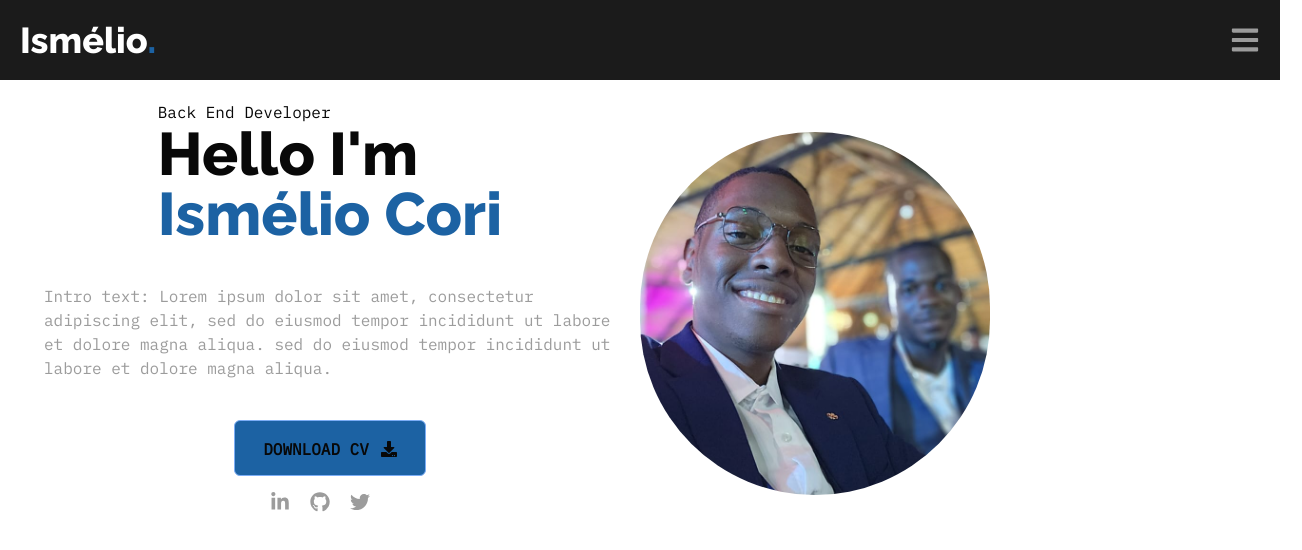
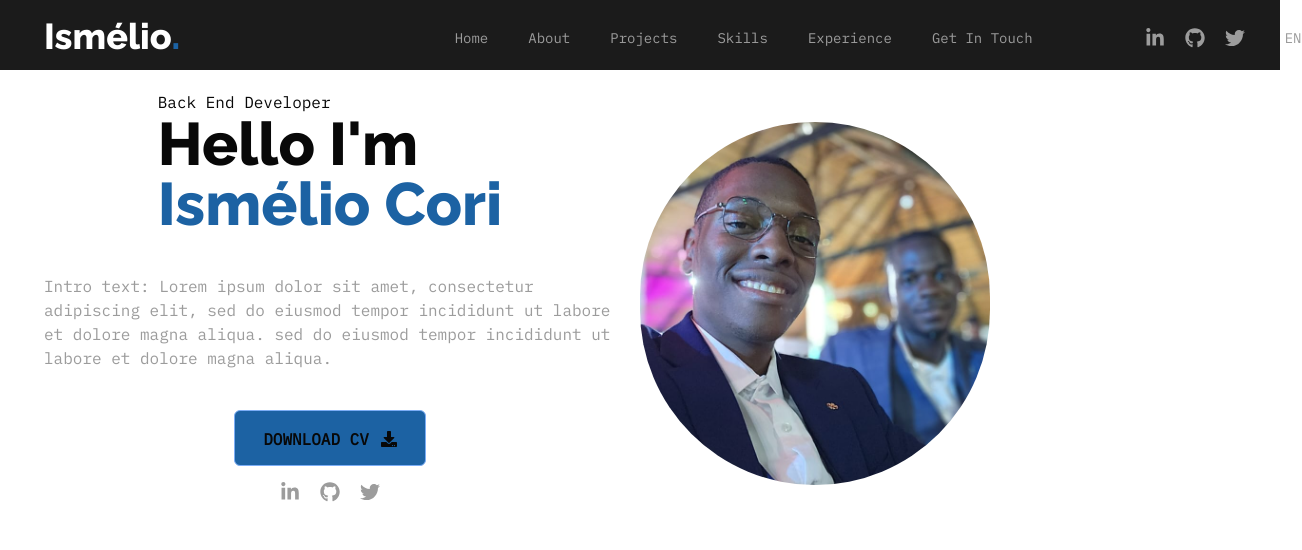
Before and after one commit to Cori-YS/portfolio, a Next.js app: page / in a window 1280 px wide. Shown: the top 550 px of the page, 1302 px wide, since content can reach past the window. Built offline with nearby package versions, Linux system fonts and the light colour scheme.

Commit message:
feat: finish mobile header

```diff
--- a/package.json
+++ b/package.json
@@ -9,6 +9,7 @@
     "lint": "next lint"
   },
   "dependencies": {
+    "clsx": "^2.1.1",
     "next": "15.1.2",
     "react": "^19.0.0",
     "react-dom": "^19.0.0",
--- a/src/app/ui/header.tsx
+++ b/src/app/ui/header.tsx
@@ -1,44 +1,110 @@
+'use client';
+
 import Link from 'next/link';
 import { SocialIcons } from './social-icons';
-import { FaBars } from 'react-icons/fa';
+import { FaBars, FaTimes } from 'react-icons/fa';
+import { useEffect, useState } from 'react';
+import clsx from 'clsx';
+
+type WindowSize = {
+  width: number;
+  height: number;
+};
+
+export const useWindowSize = (): WindowSize => {
+  const [windowSize, setWindowSize] = useState<WindowSize>({
+    width: 0, // <--- 0 instead of undefined
+    height: 0, // <--- 0 instead of undefined
+  });
+
+  useEffect(() => {
+    const handleResize = () => {
+      setWindowSize({
+        width: window.innerWidth,
+        height: window.innerHeight,
+      });
+    };
+
+    window.addEventListener('resize', handleResize);
+
+    handleResize();
+
+    return () => window.removeEventListener('resize', handleResize);
+  }, []);
+
+  return windowSize;
+};
 
 export function Header() {
+  const [openMenu, setMenu] = useState(false);
+  const handleClick = () => {
+    setMenu(!openMenu);
+  };
+  const size = useWindowSize();
+
   return (
     <header>
-      <div className='grid grid-cols-2 w-full h-[80px] bg-gray text-gray-text font-mono font-normal text-sm '>
+      <div className='grid grid-cols-2 lg:grid-cols-3 lg:gap-0 w-full h-[70px] bg-gray text-gray-text font-mono font-normal'>
         <Link
-          className='p-5 text-4xl text-white font-sans font-extrabold'
+          className='p-4 ml-7 text-4xl text-white font-sans font-extrabold'
           href='/'
         >
           Ismélio
           <span className='text-blue'>.</span>
         </Link>
-        <nav className='hidden p-7 mx-auto'>
-          <Link className='mr-10' href='/'>
+        <div
+          className={clsx(
+            {
+              'fixed top-[70] h-full w-full bg-black': openMenu,
+            },
+            {
+              hidden: !openMenu && size.width < 1024,
+            }
+          )}
+        >
+          <nav
+            className={clsx(
+              'lg:col-span-2 lg:flex lg:p-7 lg:text-sm lg:justify-items-end',
+              {
+                'grid grid-cols-1 gap-5 p-6': openMenu,
+              }
+            )}
+          >
+            <Link className='hover:text-light-blue lg:mr-10' href='/'>
               Home
             </Link>
-          <Link className='mr-10' href='/'>
+            <Link className='hover:text-light-blue lg:mr-10' href='/'>
               About
             </Link>
-          <Link className='mr-10' href='/'>
+            <Link className='hover:text-light-blue lg:mr-10' href='/'>
               Projects
             </Link>
-          <Link className='mr-10' href='/'>
+            <Link className='hover:text-light-blue lg:mr-10' href='/'>
               Skills
             </Link>
-          <Link className='mr-10' href='/'>
+            <Link className='hover:text-light-blue lg:mr-10' href='/'>
               Experience
             </Link>
-          <Link className='mr-36' href='/'>
+            <Link
+              className='hover:text-light-blue lg:mr-28 whitespace-nowrap'
+              href='/'
+            >
               Get In Touch
             </Link>
+            <div className='mr-10'>
               <SocialIcons />
-          <Link className='' href='/'>
+            </div>
+            <Link className='hover:text-light-blue' href='/'>
               EN
             </Link>
           </nav>
-        <button className='p-5 text-3xl justify-self-end'>
-          <FaBars />
+        </div>
+        <button
+          className='p-5 text-3xl justify-self-end hover:text-blue lg:hidden'
+          onClick={handleClick}
+        >
+          {!openMenu && <FaBars />}
+          {openMenu && <FaTimes />}
         </button>
       </div>
     </header>
--- a/src/app/ui/social-icons.tsx
+++ b/src/app/ui/social-icons.tsx
@@ -10,7 +10,7 @@ export function SocialIcons() {
       <Link className='mr-5 hover:text-blue' href='/'>
         <FaGithub />
       </Link>
-      <Link className='mr-5 hover:text-blue' href='/'>
+      <Link className='hover:text-blue' href='/'>
         <FaTwitter />
       </Link>
     </div>
```
Also changed, not shown: 1 other file (tests, documents, lock files or other folders). Lines whose indentation alone changed are shown as unchanged.
